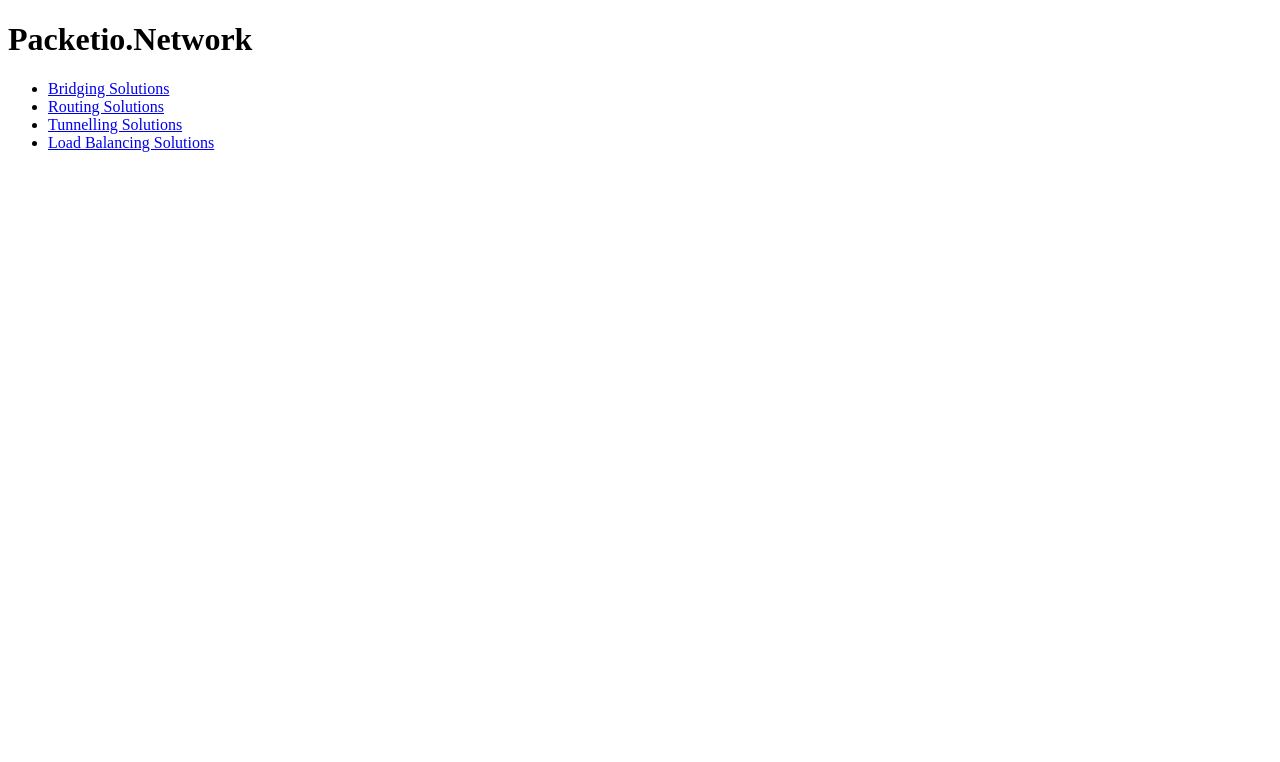
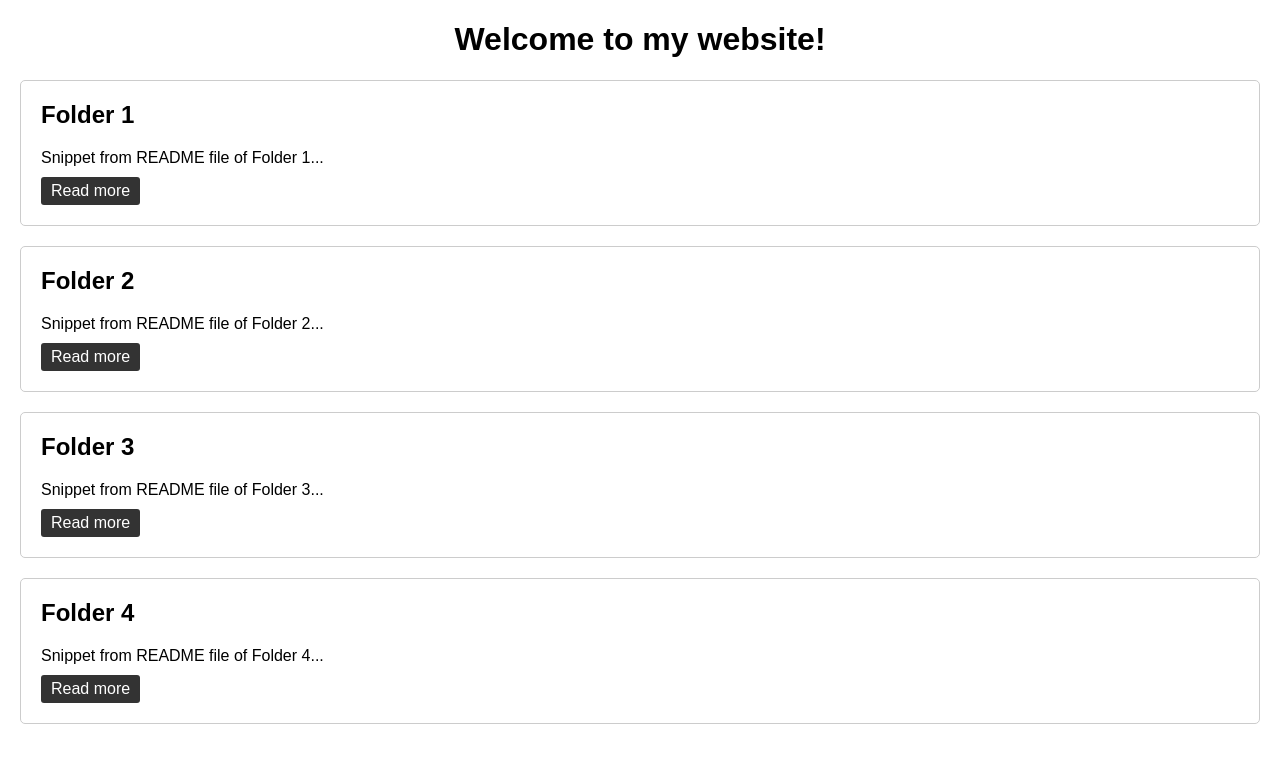
Before and after one commit to packetio-network/packetio-network.github.io, a plain HTML site: page index.html in a window 1280 px wide. Drawn offline with Linux system fonts and the light colour scheme.

Commit message:
Update index.html

```diff
--- a/index.html
+++ b/index.html
@@ -1,16 +1,72 @@
 <!DOCTYPE html>
 <html>
 <head>
-    <title>Packetio.Network</title>
+    <title>My Website</title>
+    <style>
+        body {
+            font-family: Arial, sans-serif;
+            margin: 20px;
+        }
+
+        h1 {
+            text-align: center;
+        }
+
+        .repository-box {
+            padding: 20px;
+            border: 1px solid #ccc;
+            border-radius: 5px;
+            margin-bottom: 20px;
+        }
+
+        .repository-box h2 {
+            margin-top: 0;
+        }
+
+        .repository-box p {
+            margin-bottom: 10px;
+        }
+
+        .repository-box a {
+            display: inline-block;
+            padding: 5px 10px;
+            background-color: #333;
+            color: #fff;
+            text-decoration: none;
+            border-radius: 3px;
+            transition: background-color 0.3s ease;
+        }
+
+        .repository-box a:hover {
+            background-color: #555;
+        }
+    </style>
 </head>
 <body>
-    <h1>Packetio.Network</h1>
+    <h1>Welcome to my website!</h1>
 
-    <ul>
-        <li><a href="https://github.com/packetio-network/Bridging">Bridging Solutions</a></li>
-        <li><a href="https://github.com/packetio-network/Routing">Routing Solutions</a></li>
-        <li><a href="https://github.com/packetio-network/Tunnelling">Tunnelling Solutions</a></li>
-        <li><a href="https://github.com/packetio-network/Load_Balancer">Load Balancing Solutions</a></li>
-    </ul>
+    <div class="repository-box">
+        <h2>Folder 1</h2>
+        <p>Snippet from README file of Folder 1...</p>
+        <a href="https://github.com/username/repo-1">Read more</a>
+    </div>
+
+    <div class="repository-box">
+        <h2>Folder 2</h2>
+        <p>Snippet from README file of Folder 2...</p>
+        <a href="https://github.com/username/repo-2">Read more</a>
+    </div>
+
+    <div class="repository-box">
+        <h2>Folder 3</h2>
+        <p>Snippet from README file of Folder 3...</p>
+        <a href="https://github.com/username/repo-3">Read more</a>
+    </div>
+
+    <div class="repository-box">
+        <h2>Folder 4</h2>
+        <p>Snippet from README file of Folder 4...</p>
+        <a href="https://github.com/username/repo-4">Read more</a>
+    </div>
 </body>
 </html>
```
